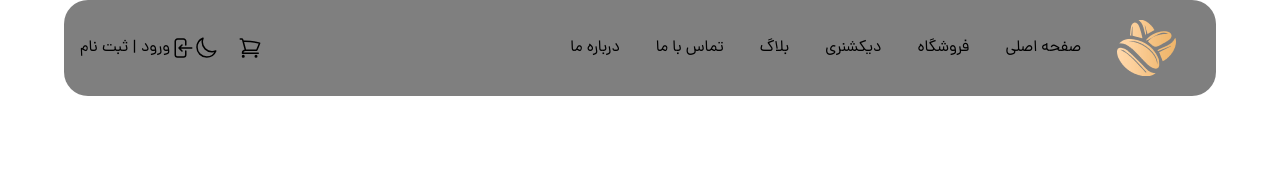
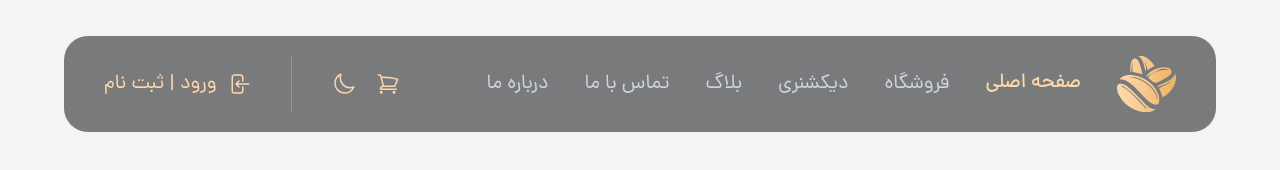
Before and after one commit to Hossein-NP/coffee_shop, a website: page html/index.html in a window 1280 px wide. Drawn offline with Linux system fonts and the light colour scheme.

Commit message:
coffee_04

```diff
--- a/html/index.html
+++ b/html/index.html
@@ -7,7 +7,7 @@
     <link rel="icon" href="../icons/fav-icon.png" type="image/png" />
     <link rel="stylesheet" href="../style/main.css" />
   </head>
-  <body class="font-Dana">
+  <body class="font-Dana bg-gray-100 dark:bg-zinc-800">
     <!-- icon packs -->
     <svg class="hidden">
 
@@ -26,7 +26,7 @@
 
     </svg>
 
-    <header class="flex items-center w-[90%] h-24 rounded-3xl bg-black/50 mx-auto pl-4 pr-10 py-5">
+    <header class="flex fixed right-0 left-0 top-9 items-center w-[90%] h-24 rounded-3xl bg-black/50 mx-auto px-10 py-5">
      <div class="flex justify-between items-center w-full">
        <!-- logo & menu -->
       <nav class="flex items-center gap-x-9">
@@ -35,8 +35,8 @@
           <img src="../icons/app-logo.png" alt="coffee shop logo" />
         </div>
         <!-- menu -->
-        <ul class="flex gap-x-9">
-          <li><a href="">صفحه اصلی</a></li>
+        <ul class="flex gap-x-9 text-xl text-gray-300">
+          <li class="font-DanaMedium text-orange-200"><a href="">صفحه اصلی</a></li>
           <li>
             <a href="">
               فروشگاه
@@ -57,9 +57,9 @@
         </ul>
       </nav>
       <!-- theme toggle & cart & login -->
-      <div class="flex">
+      <div class="flex text-orange-200 gap-x-10 text-xl">
         <!-- theme toggle & cart -->
-        <div class="flex gap-x-5">
+        <div class="flex items-center gap-x-5">
           <!-- cart -->
           <div>
             <svg class="w-6 h-6">
@@ -73,15 +73,15 @@
             </svg>
           </div>
         </div>
+        <!-- divided border -->
+        <span class="w-px block h-14 bg-white/20"></span>
         <!-- login -->
-        <div>
-          <a href="" class="flex">
+          <a href="" class="flex items-center gap-x-2.5">
             <svg class="w-6 h-6">
                 <use xlink:href="#arrow-left-on-rectangle"></use>
             </svg>
-            ورود | ثبت نام
+            <span>ورود | ثبت نام</span>
           </a>
-        </div>
       </div>
      </div>
     </header>
--- a/tailwind.config.js
+++ b/tailwind.config.js
@@ -1,6 +1,7 @@
 /** @type {import('tailwindcss').Config} */
 module.exports = {
   content: ["./html/**/*.{html,js}"],
+  darkMode: "class",
   theme: {
     extend: {
       // colors
```
Also changed, not shown: style/main.css.
